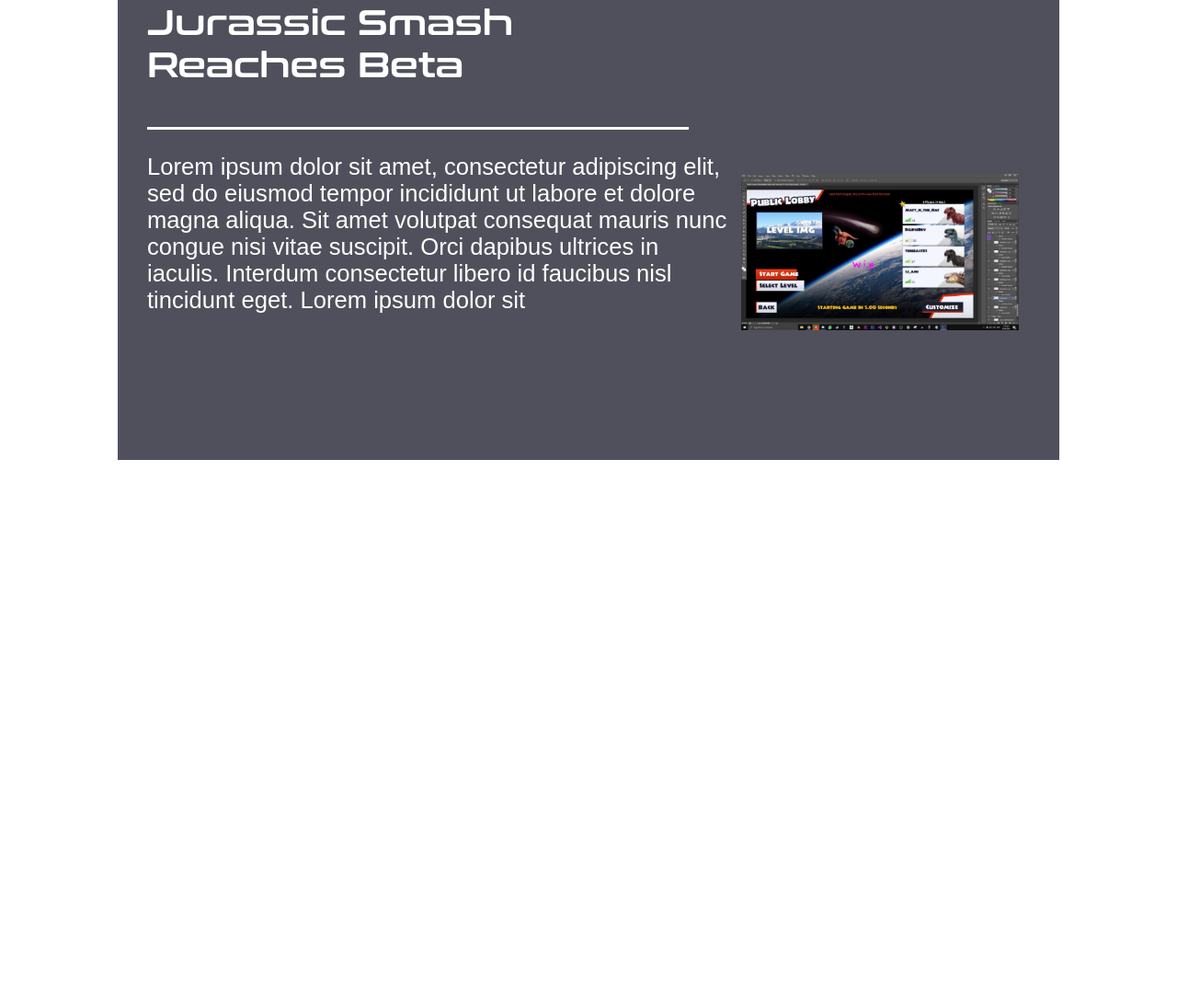
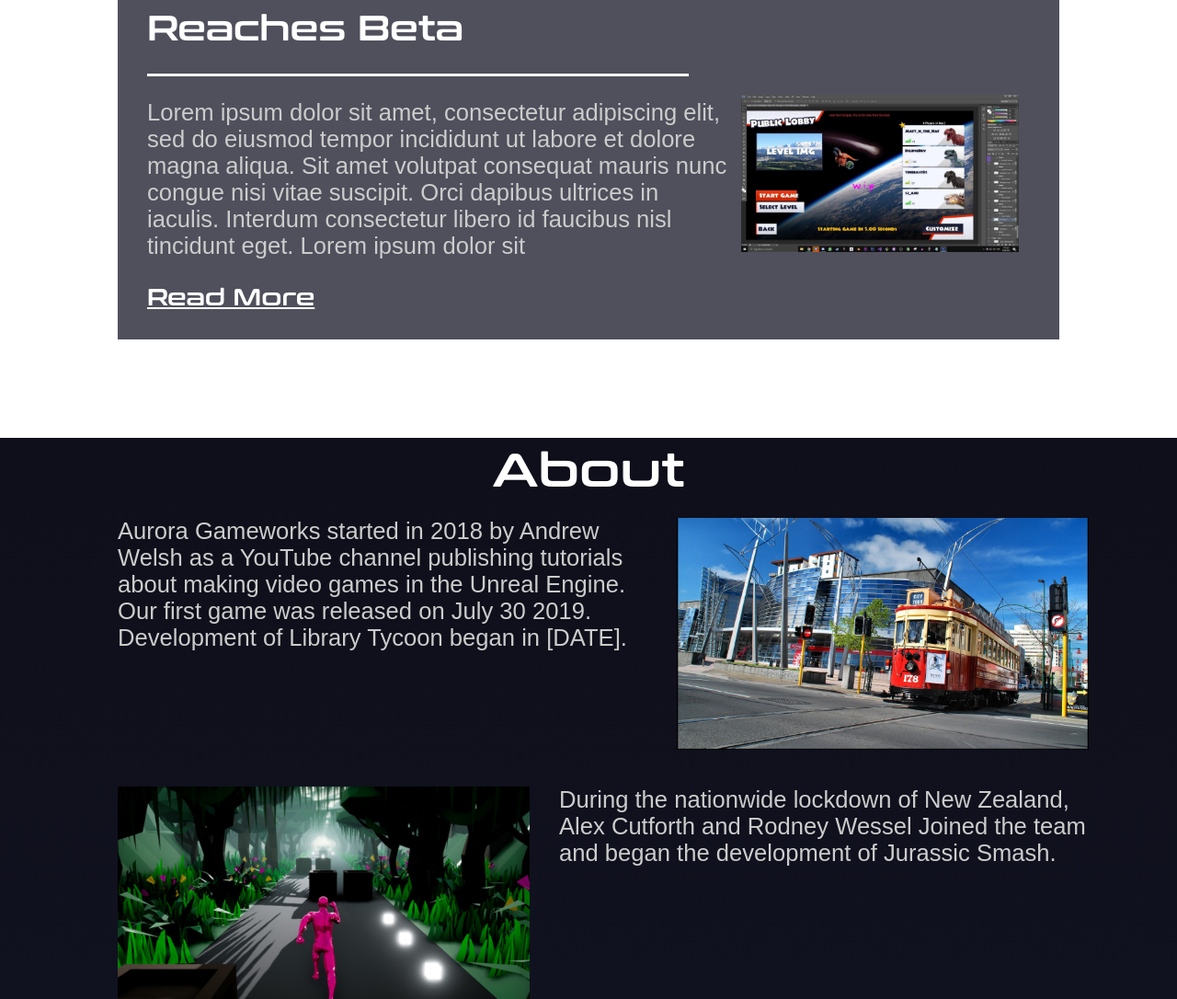
Before and after one commit to Aurora-Gameworks/Aurora-Gameworks-Website, a plain HTML site: page Front-End/html/index.htm in a window 1280 px wide. Shown: the part 1672-2758 px from the top of the page at 92% size. Before the commit the page ends 2271 px from the top, so only its background shows below. Drawn offline with Linux system fonts and the light colour scheme.

Commit message:
Started About Section
Also Made News Section Scale elements properly

```diff
--- a/Front-End/css/index.css
+++ b/Front-End/css/index.css
@@ -51,7 +51,7 @@ header a {
 }
 
 p {
-    color: white;
+    color: #CCCCCC;
     font-size: 20pt;
     font-family: Arial, Helvetica, sans-serif;
 }
@@ -188,8 +188,10 @@ h2 {
 #NewsSection {
     display: grid;
     grid-template-columns: 10vw auto 27vw 10vw;
-    grid-template-rows: 13.43vh 66.2vh auto;
-    height: 92vh;
+    /* grid-template-rows: 13.43vh 66.2vh auto; */
+    grid-auto-rows: max-content;
+    /* height: 92vh; */
+    padding-bottom: 2vh;
 }
 
 #NewsBox {
@@ -203,7 +205,7 @@ h2 {
     margin-bottom: 30px;
     height: 20%;
     font-size: 3vw;
-    grid-column: 1 / 2;
+    grid-column: 1 / 1;
 }
 
 #NewsBar {
@@ -215,6 +217,7 @@ h2 {
 #NewsParagraph {
     width: 50vw;
     font-size: 2vw;
+    color: #CCCCCC;
 }
 
 .NewsImages {
@@ -224,3 +227,48 @@ h2 {
     align-self: center;
     width: 23.6vw;
 }
+
+#ReadMoreText {
+    color: white;
+    font-family: "Conthrax";
+    text-decoration: underline white;
+    font-size: 2vw;
+}
+
+#ViewAllNewsText {
+    color: white;
+    font-family: "Conthrax";
+    font-size: 1.9vw;
+    text-decoration: none;
+    grid-column: 2/2;
+}
+
+#AboutSection {
+    height: 188.9vh;
+    background-image: linear-gradient(#0E0F1A, #151626);
+    display: grid;
+    grid-template-columns: 10vw 37.5vw 10vw 37.5vw 5vw;
+    /* grid-template-rows: 15vh 45vh 45vh 10vh; */
+    /* grid-template-rows: repeat( auto-fill, minmax(0, 45vh)); */
+    grid-auto-rows: max-content;
+}
+
+.AboutParagraph {
+    font-size: 2vw;
+    margin: 0;
+}
+
+.AboutImages {
+    width: 35vw;
+    margin-bottom: 5vh;
+}
+
+#OurTeamText {
+    font-family: "Conthrax";
+    color: white;
+    grid-row: 4/4;
+    grid-column: 2/2;
+    font-size: 3vw;
+    margin: 0;
+    margin-top: 2vh;
+}
--- a/Front-End/html/index.htm
+++ b/Front-End/html/index.htm
@@ -12,7 +12,7 @@
 
 <body>
     <header>
-        <a href="#"><img src="../Assets/WhiteAuroraTextLogo.png" alt="" id="HeaderLogo" /></a>
+        <a href="#"><img src="../Assets/Logos/WhiteAuroraTextLogo.png" alt="" id="HeaderLogo" /></a>
         <ul>
             <li><a href="#">Home</a></li>
             <li><a href="#GamesScrollPos">Games</a></li>
@@ -89,14 +89,32 @@
         </span>
     </section>
     <section id="NewsSection">
-        <h1 class="SectionHeader" style="grid-column-start: 2; grid-column-end: 2; margin-bottom: 0;">News</h1>
+        <h1 class="SectionHeader" style="grid-column-start: 2; grid-column-end: 4; margin-bottom: 0;">News</h1>
         <div id="NewsBox">
             <h2 id="NewsTitle">Jurassic Smash <br> Reaches Beta</h2>
             <div id="NewsBar"></div>
             <p id="NewsParagraph">Lorem ipsum dolor sit amet, consectetur adipiscing elit, sed do eiusmod tempor incididunt ut labore et dolore magna aliqua. Sit amet volutpat consequat mauris nunc congue nisi vitae suscipit. Orci dapibus ultrices in iaculis. Interdum consectetur
                 libero id faucibus nisl tincidunt eget. Lorem ipsum dolor sit </p>
+            <a href="">
+                <h3 id="ReadMoreText">Read More</h3>
+            </a>
         </div>
         <img src="../Assets/HomePage/NewsImage.png" class="NewsImages" alt="">
+        <a href="" id="ViewAllNewsText">
+            <h3>> View All News</h3>
+        </a>
+    </section>
+    <section id="AboutSection">
+        <h1 class="SectionHeader" style="grid-column: 1 / 6; margin-bottom: 2.5vh;">About</h1>
+        <p style="grid-column: 2 / 4; margin-right: 3vw;" class="AboutParagraph">Aurora Gameworks started in 2018 by Andrew Welsh as a YouTube channel publishing tutorials about making video games in the Unreal Engine. Our first game was released on July 30 2019. Development of Library Tycoon began in [DATE].
+        </p>
+        <img src="../Assets/HomePage/christchurch-art-gallery.png" style="grid-column: 4/4;" class="AboutImages" alt="">
+        <p style="grid-column: 3 / 5" class="AboutParagraph">During the nationwide lockdown of New Zealand, Alex Cutforth and Rodney Wessel Joined the team and began the development of Jurassic Smash.
+        </p>
+        <img src="../Assets/HomePage/TempGameImage2.png" style="grid-column: 2/2; grid-row: 3/3;" class="AboutImages" alt="">
+
+
+        <h3 id="OurTeamText">Our Team</h3>
     </section>
     <footer></footer>
 </body>
```
Also changed, not shown: Front-End/Assets/HomePage/TempGameImage2.png (added), Front-End/Assets/HomePage/christchurch-art-gallery.png (added).
